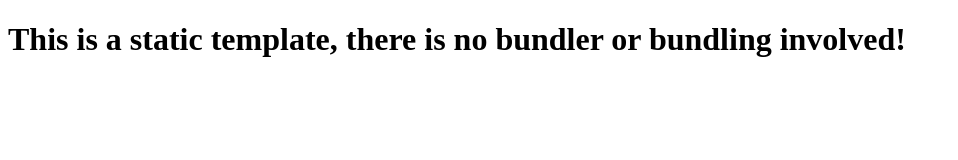
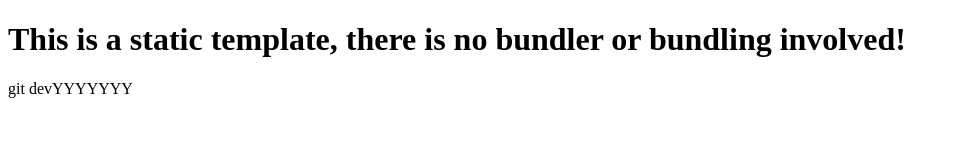
Before and after one commit to roietik/git, a plain HTML site: page index.html in a window 1280 px wide. Shown: the whole page, without its empty margins (0-958 px from the left). Drawn offline with Linux system fonts and the light colour scheme.

Commit message:
coma1-devY

```diff
--- a/index.html
+++ b/index.html
@@ -8,5 +8,6 @@
   </head>
   <body>
     <h1>This is a static template, there is no bundler or bundling involved!</h1>
+    <p>git devYYYYYYY</p>
   </body>
 </html>
```
